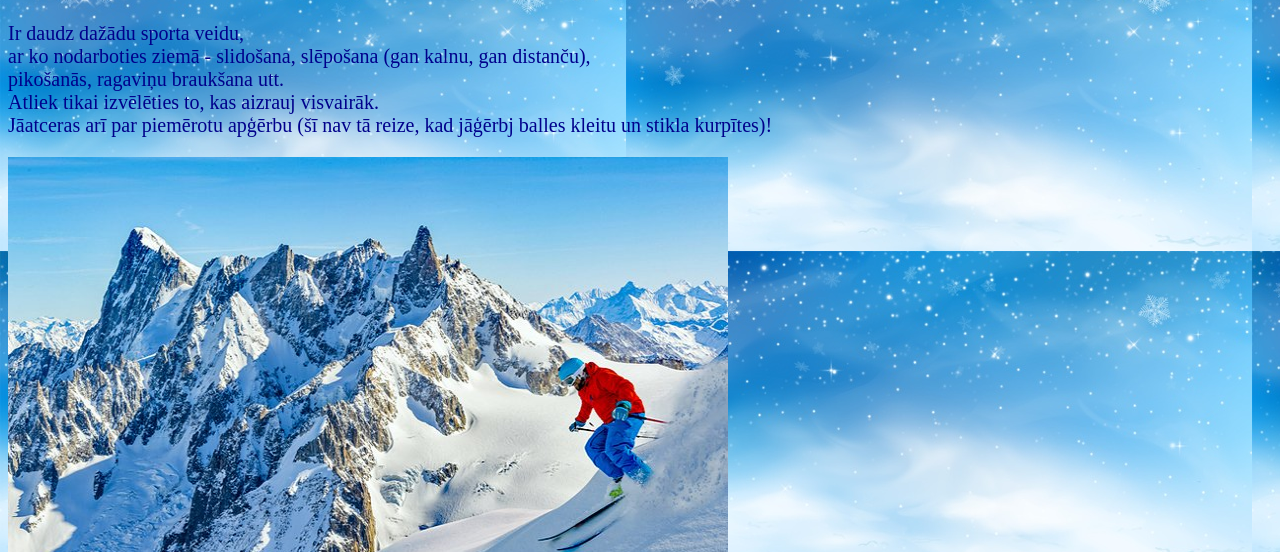
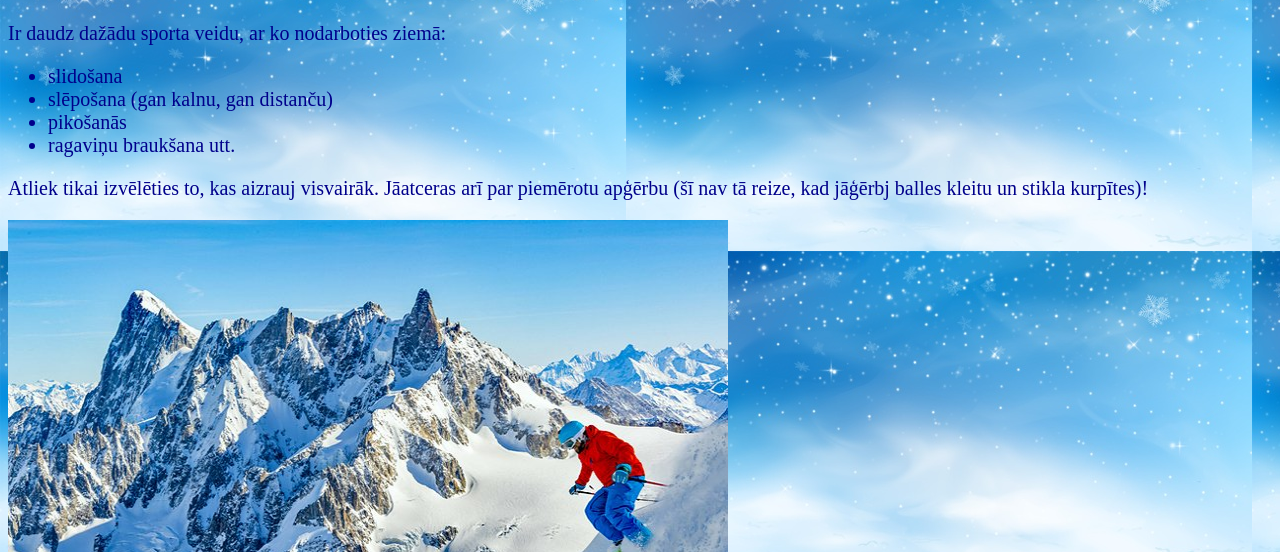
Before and after one commit to Madarabrasava/ziemassports, a plain HTML site: page index.html in a window 1280 px wide. Shown: the part 62-614 px from the top of the page. Drawn offline with Linux system fonts and the light colour scheme.

Commit message:
Add files via upload

```diff
--- a/index.html
+++ b/index.html
@@ -11,15 +11,20 @@ and open the template in the editor.
         <meta name="viewport" content="width=device-width, initial-scale=1.0">
         <link rel="stylesheet" href="mansStils.css">
     </head>
-    <h2>  Ziemas izklaides dabā </span> </h2>
+    <h2>  Ziemas izklaides dabā </h2>
     <body>
 
-        <p>Ir daudz dažādu sporta veidu,<br>
-            ar ko nodarboties ziemā - slidošana, slēpošana (gan kalnu, gan distanču),<br>
-            pikošanās, ragaviņu braukšana utt.<br>
-            Atliek tikai izvēlēties to, kas aizrauj visvairāk. <br>
-                Jāatceras arī par piemērotu apģērbu (šī nav tā reize, kad jāģērbj balles kleitu un stikla kurpītes)!
-                </p>
+        <p>Ir daudz dažādu sporta veidu,
+            ar ko nodarboties ziemā: </p>
+         <ul>
+                <li>slidošana</li>
+                <li>slēpošana (gan kalnu, gan distanču)</li>
+                <li> pikošanās </li>
+                <li>ragaviņu braukšana utt.</li>
+        </ul>
+        <p>   Atliek tikai izvēlēties to, kas aizrauj visvairāk.
+            Jāatceras arī par piemērotu apģērbu (šī nav tā reize, kad jāģērbj balles kleitu un stikla kurpītes)!</p>
+         </p>
             <img src="ski.jpg" alt="mountain skiing" width="720" height="444" >
 
 
--- a/mansStils.css
+++ b/mansStils.css
@@ -19,3 +19,7 @@ p{
             a{
                 font-size:30px
             }
+
+
+li{font-size:20px;
+    color:darkblue}
```
